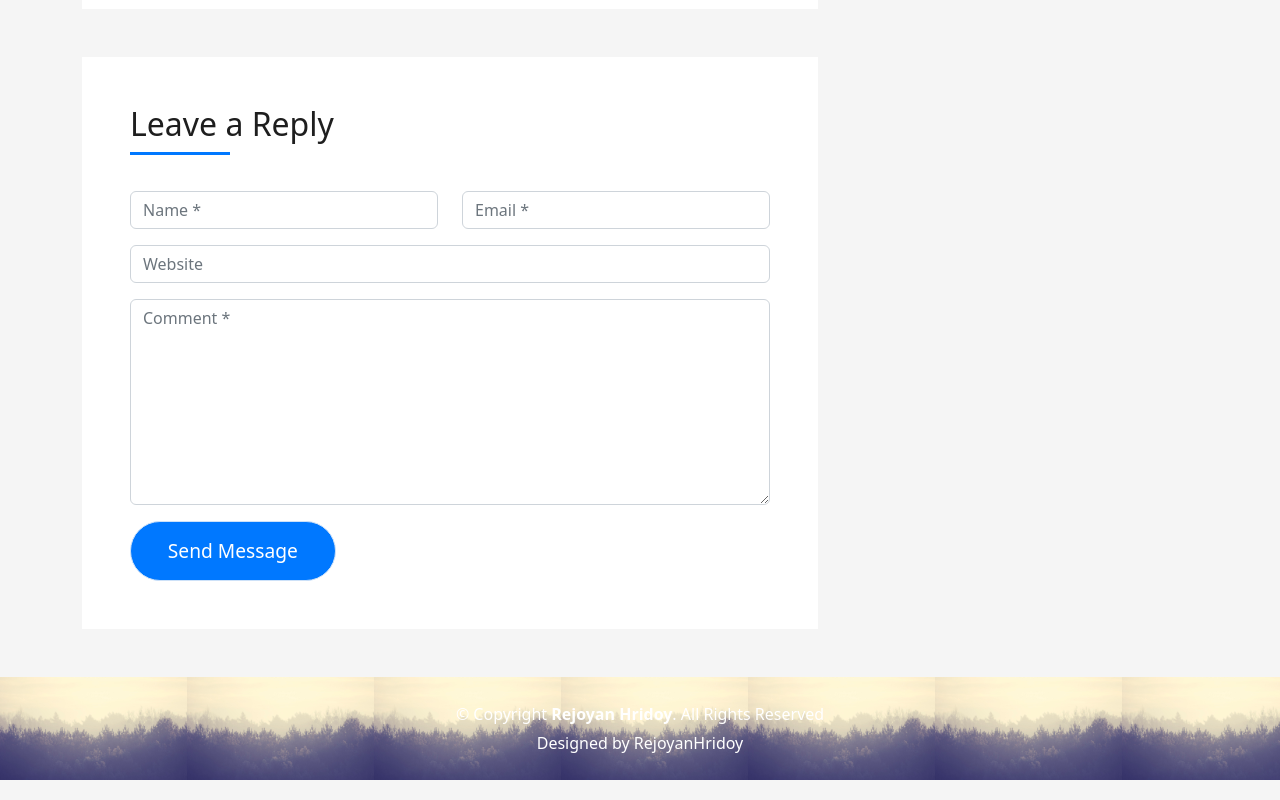
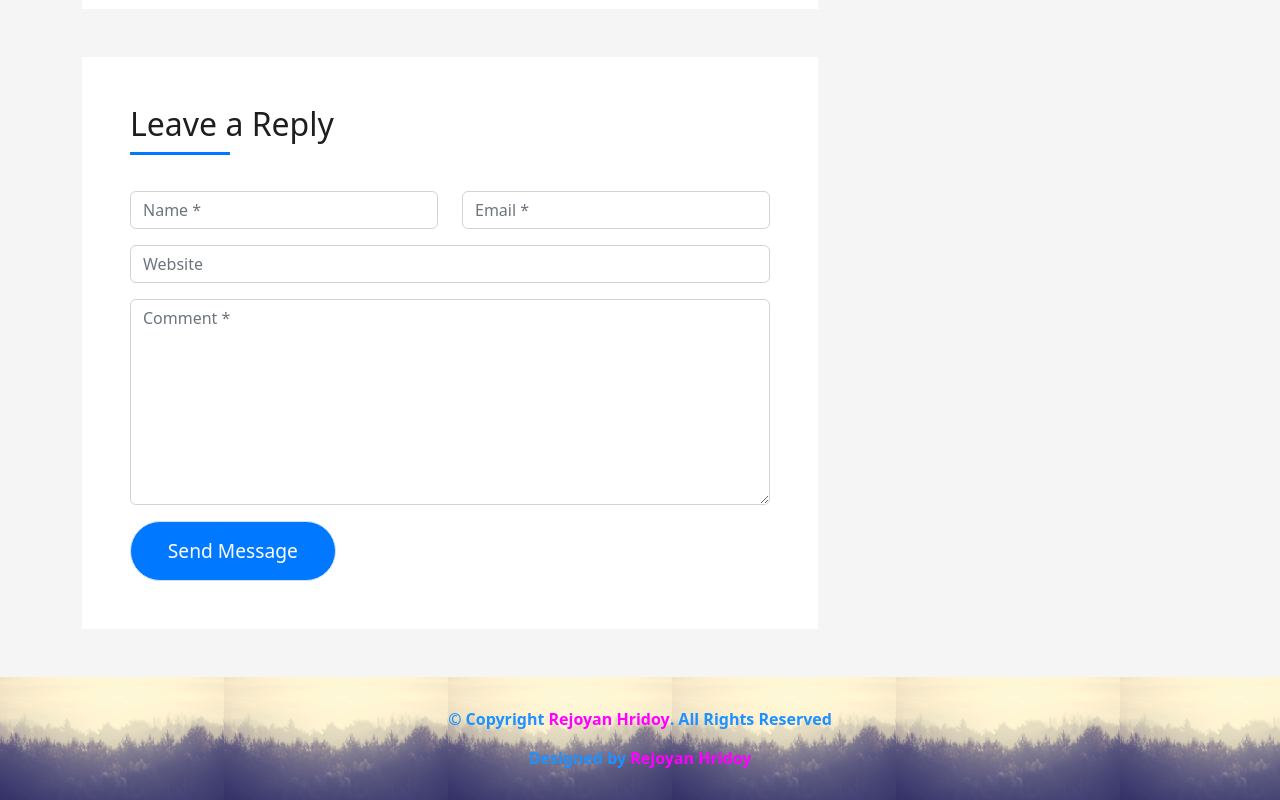
Before and after one commit to Rejoyan/executiveit, a plain HTML site: page blog-single.html in a window 1280 px wide. Shown: the part 2792-3592 px from the top of the page. Drawn offline with nearby package versions, Linux system fonts and the light colour scheme.

Commit message:
footer
footer

```diff
--- a/blog-single.html
+++ b/blog-single.html
@@ -315,20 +315,20 @@
   </main><!-- End #main -->
 
   <!-- ======= Footer ======= -->
-  <footer>
+<footer>
     <div class="container">
       <div class="row">
         <div class="col-sm-12">
-          <div class="copyright-box">
-            <p class="copyright">&copy; Copyright <strong>Rejoyan Hridoy</strong>. All Rights Reserved</p>
+          <div style="color:dodgerblue; font-weight: bold;" class="copyright-box">
+            <p class="copyright">&copy; Copyright <strong><a class="linkedinlink">Rejoyan Hridoy</a></strong>. All Rights Reserved</p>
             <div class="credits">
-              Designed by <a href="https://linkedin.com/hridoyit">RejoyanHridoy</a>
+              Designed by <a class=" linkedinlink "href="https://www.linkedin.com/in/hridoyit">Rejoyan Hridoy</a>
             </div>
           </div>
         </div>
       </div>
     </div>
-  </footer><!-- End  Footer -->
+</footer><!-- End  Footer -->
 
   <div id="preloader"></div>
   <a href="#" class="back-to-top d-flex align-items-center justify-content-center"><i class="bi bi-arrow-up-short"></i></a>
```
